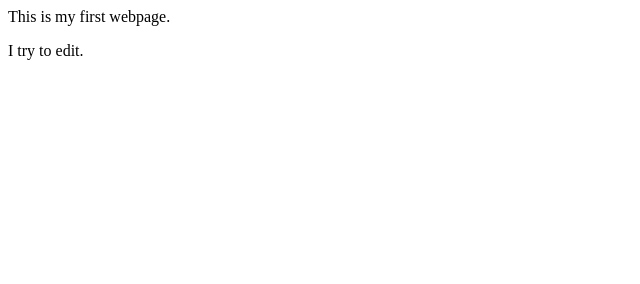
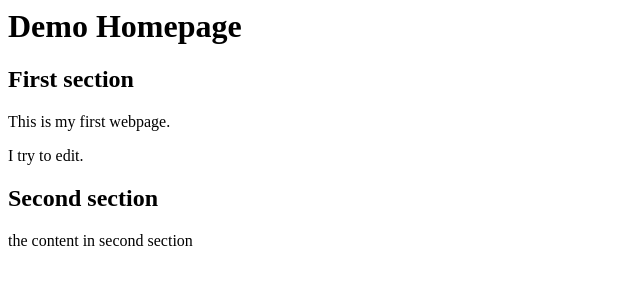
Before and after one commit to lwsze24/lwsze24.github.io, a plain HTML site: page index.html in a window 1280 px wide. Shown: the whole page, without its empty margins (0-640 px from the left). Drawn offline with Linux system fonts and the light colour scheme.

Commit message:
Update index.html

```diff
--- a/index.html
+++ b/index.html
@@ -1,3 +1,11 @@
+<h1> Demo Homepage </h1>
+
+<h2> First section </h2>
+
 <p> This is my first webpage. </p>
 
 <p> I try to edit. </p>
+
+<h2> Second section </h2>
+
+<p> the content in second section </p>
```
